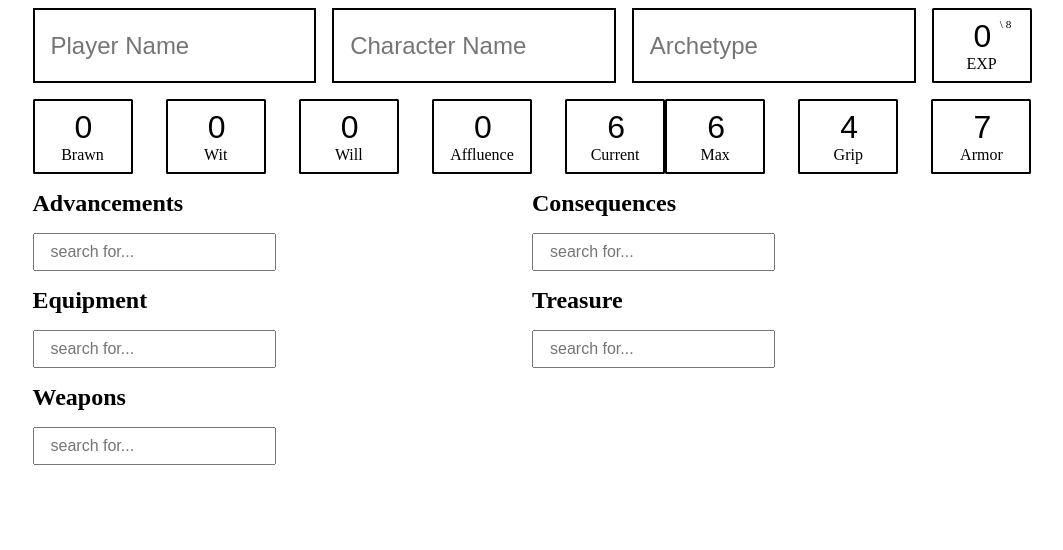
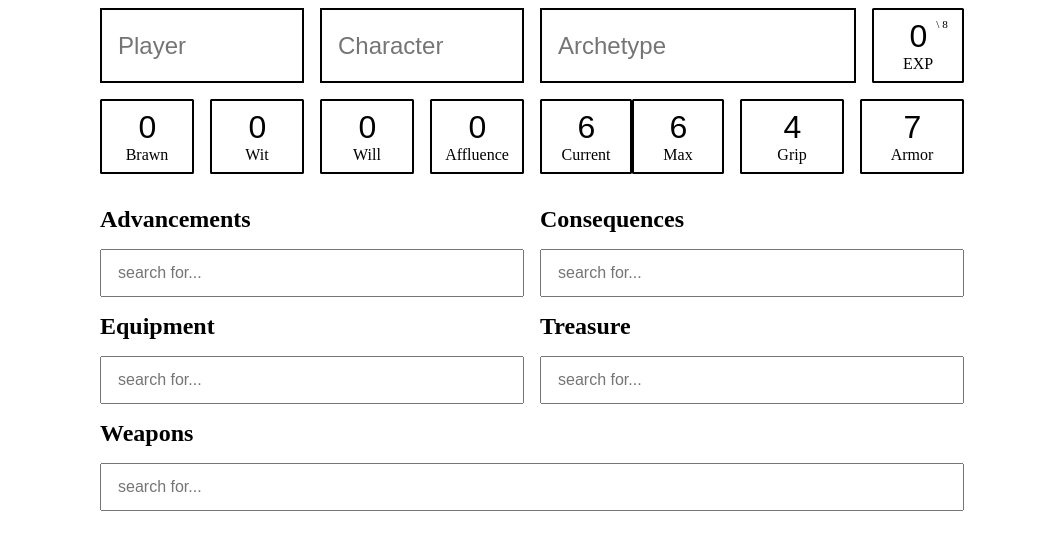
Before and after one commit to ricardolino/blb-sheet, a SvelteKit app: page / in a window 1280 px wide. Shown: the top 550 px of the page, without its empty margins (108-1171 px from the left). Built offline with nearby package versions, Linux system fonts and the light colour scheme.

Commit message:
fix style columns

```diff
--- a/src/lib/Attribute.svelte
+++ b/src/lib/Attribute.svelte
@@ -20,9 +20,10 @@
 		border: none;
 		margin: 0;
 		padding: 0;
-		text-align: right;
-		max-width: 3.1rem;
+		text-align: center;
 		font-size: 2rem;
+		width: 100%;
+		transform: translateX(8px);
 	}
 
 	input:focus {
@@ -34,8 +35,7 @@
 		padding: 0.5rem;
 		display: flex;
 		flex-direction: column;
-		flex-basis: max-content;
-		min-width: 5rem;
+		min-width: 4.5rem;
 		border-radius: 0.1rem;
 	}
 
--- a/src/lib/ItemList.svelte
+++ b/src/lib/ItemList.svelte
@@ -57,7 +57,6 @@
 		display: flex;
 		flex-direction: column;
 		flex: auto;
-		margin-top: 1rem;
 		gap: 1rem;
 	}
 
@@ -69,6 +68,8 @@
 		font-size: 1rem;
 		box-sizing: border-box;
 		padding: 0.5rem 1rem;
+		width: 100%;
+		height: 3rem;
 	}
 
 	.list,
--- a/src/routes/+page.svelte
+++ b/src/routes/+page.svelte
@@ -35,19 +35,26 @@
 	}
 </script>
 
-<section class="head">
-	<div class="info" class:hidden={status.inFight}>
-		<input class="field" bind:value={info.playerName} placeholder="Player Name" />
-		<input class="field" bind:value={info.characterName} placeholder="Character Name" />
+<section class="head container">
+	<div class="flex spacer" class:hidden={status.inFight}>
+		<div class="half">
+			<input class="field" bind:value={info.playerName} placeholder="Player" />
+			<input class="field" bind:value={info.characterName} placeholder="Character" />
+		</div>
+		<div class="half">
 			<input class="field" bind:value={info.archetype} placeholder="Archetype" />
 			<Attribute name="EXP" value={info.experience} min={0} max={8} />
 		</div>
+	</div>
 
-	<div class="stats">
+	<div class="flex">
+		<div class="half">
 			<Attribute name="Brawn" value={stats.brawn} />
 			<Attribute name="Wit" value={stats.wit} />
 			<Attribute name="Will" value={stats.will} />
 			<Attribute name="Affluence" value={stats.affluence} />
+		</div>
+		<div class="half">
 			<div class="vigor">
 				<Attribute name="Current" value={stats.vigor.current} min={1} />
 				<Attribute name="Max" value={stats.vigor.maximum} min={1} />
@@ -55,61 +62,65 @@
 			<Attribute name="Grip" value={stats.grip} min={1} />
 			<Attribute name="Armor" value={stats.armor} min={7} />
 		</div>
+	</div>
 </section>
 
-<section class="lists">
-	<div class="character">
+<section class="container">
+	<div class="flex spacer">
+		<div class="half">
 			<ItemList name="Advancements" list={[]} options={[]} />
-
+		</div>
+		<div class="half">
 			<ItemList name="Consequences" list={[]} options={[]} />
 		</div>
-
-	<div class="items">
+	</div>
+	<div class="flex spacer">
+		<div class="half">
 			<ItemList name="Equipment" list={[]} options={[]} />
-
+		</div>
+		<div class="half">
 			<ItemList name="Treasure" list={[]} options={[]} />
 		</div>
-
+	</div>
+	<div class="flex">
 		<ItemList name="Weapons" list={[]} options={WEAPONS} handleResult={weaponResult} />
+	</div>
 </section>
 
 <style>
-	.head,
-	.lists {
-		max-width: 999px;
+	.container {
+		max-width: 864px;
     	margin-left: auto;
     	margin-right: auto;
+		margin-bottom: 2rem;
 	}
 
-	.info {
+	.flex {
+		display: flex;
+		gap: 1rem;
+	}
+
+	.half {
+		display: flex;
+		flex: auto;
+		justify-content: space-between;
+		gap: 1rem;
+		width: 50%;
+	}
+
+	.spacer {
 		margin-bottom: 1rem;
 	}
 
-	.info,
-	.stats {
-		display: flex;
-		justify-content: space-between;
-		gap: 1rem;
-	}
-
-	.info .field {
+	.field {
 		box-sizing: border-box;
 		padding: 0.5rem 1rem;
 		font-size: 1.5rem;
 		border: 2px double;
-		min-width: 0;
-	}
-
-	.stats {
-		flex-wrap: wrap;
+		width: 100%;
 	}
 
 	.vigor {
-		display: flex;
-	}
-
-	.character,
-	.items {
 		display: flex;
 	}
 
```
Lines whose indentation alone changed are shown as unchanged.
